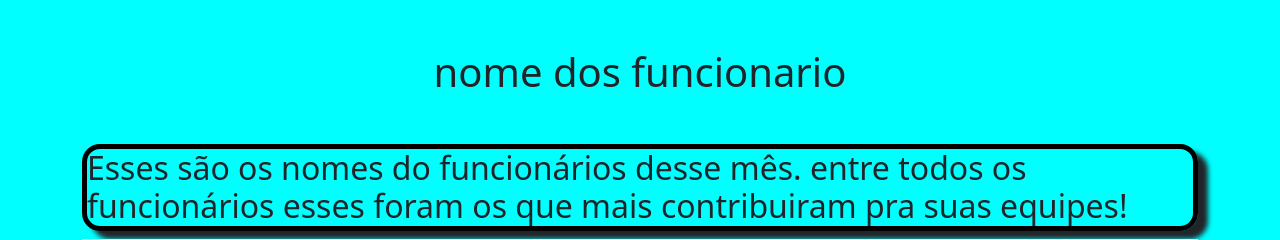
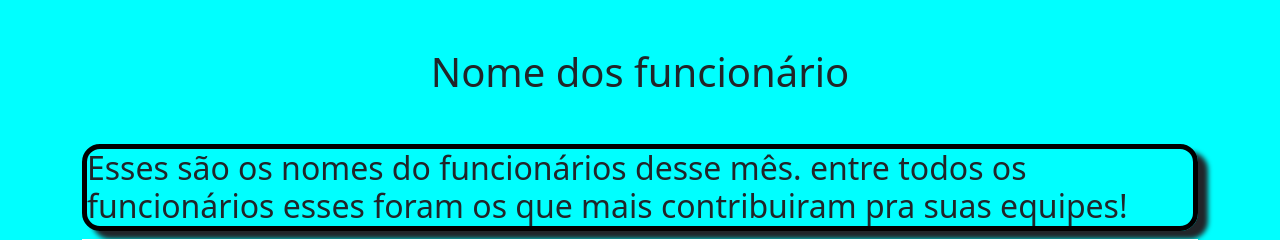
Before and after one commit to kauagta/lista-usuarios, a Django app: page / in a window 1280 px wide. Shown: the top 240 px of the page. Run offline with Django 4.2, Linux system fonts and the light colour scheme; data comes from the database, SQL or seed files in the repository.

Commit message:
fiz mundança

```diff
--- a/kauacosta/templates/base.html
+++ b/kauacosta/templates/base.html
@@ -13,7 +13,7 @@
     <div class="container">
         <div>
             <h1 class="text-center my-5">
-                nome dos funcionario
+                Nome dos funcionário
             </h1>
         </div>
         <div>
```
